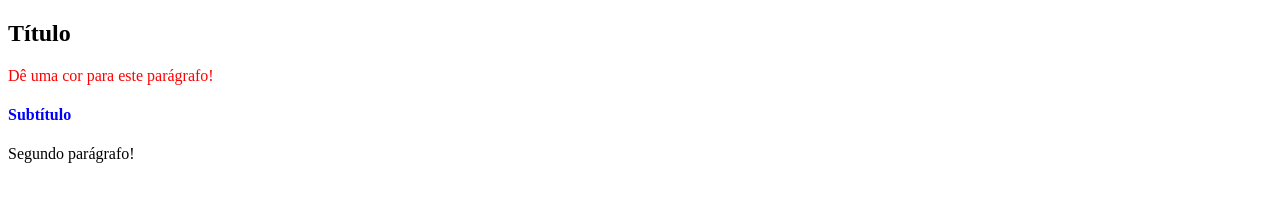
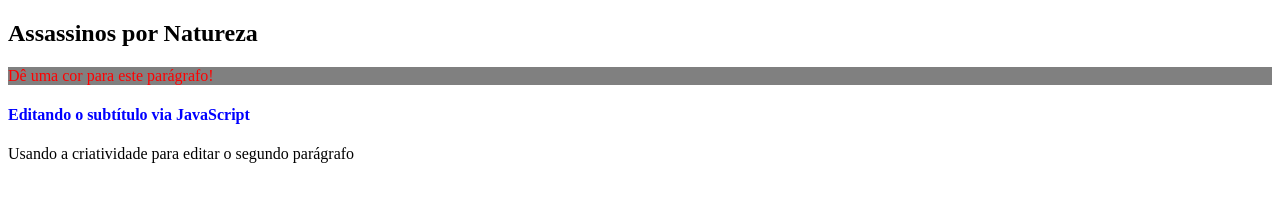
Before and after one commit to andre-sugai/trybe-exercicios, a plain HTML site: page modulo_1/bloco_5/dia_5-1/parte-2-seletores-de-elementos.html in a window 1280 px wide. Drawn offline with Linux system fonts and the light colour scheme.

Commit message:
parte 2 - seletores de elementos

```diff
--- a/modulo_1/bloco_5/dia_5-1/parte-2-seletores-de-elementos.html
+++ b/modulo_1/bloco_5/dia_5-1/parte-2-seletores-de-elementos.html
@@ -8,14 +8,22 @@
       <p id="second-paragraph" class="1">Segundo parágrafo!</p>
     </header>
     <script>
-    //   const paragraph = document.getElementById("second-paragraph").innerText = "Este é o segundo parágrafo alterado via Javascript";
-    //   paragraph.style.color = "red";
+    const paragraph = document.getElementById("paragraph");
 
-    const paragrafo = document.getElementsByClassName("1");
-    paragrafo[0].style.color = "red";
+      paragraph.style.color = "red";
+      const título = document.getElementById('page-title').innerText = 'Assassinos por Natureza';
 
-    const subtitulo = document.getElementsByTagName('h4')[0];
-    subtitulo.style.color = "blue";
+      const segundoParagrafo = document.getElementById('second-paragraph').innerText = 'Usando a criatividade para editar o segundo parágrafo';
+
+      const subtitulo = document.getElementById('subtitle').innerText = 'Editando o subtítulo via JavaScript';
+
+      const paragrafos = document.getElementsByClassName('1');
+
+      const mudarCorParagrafo1 = document.getElementsByClassName('1')[0].style.backgroundColor = 'gray';
+
+      const mudaCorSubtitulo = document.getElementsByTagName('h4')[0].style.color = 'blue';
+
+
 
     </script>
   </body>
```
